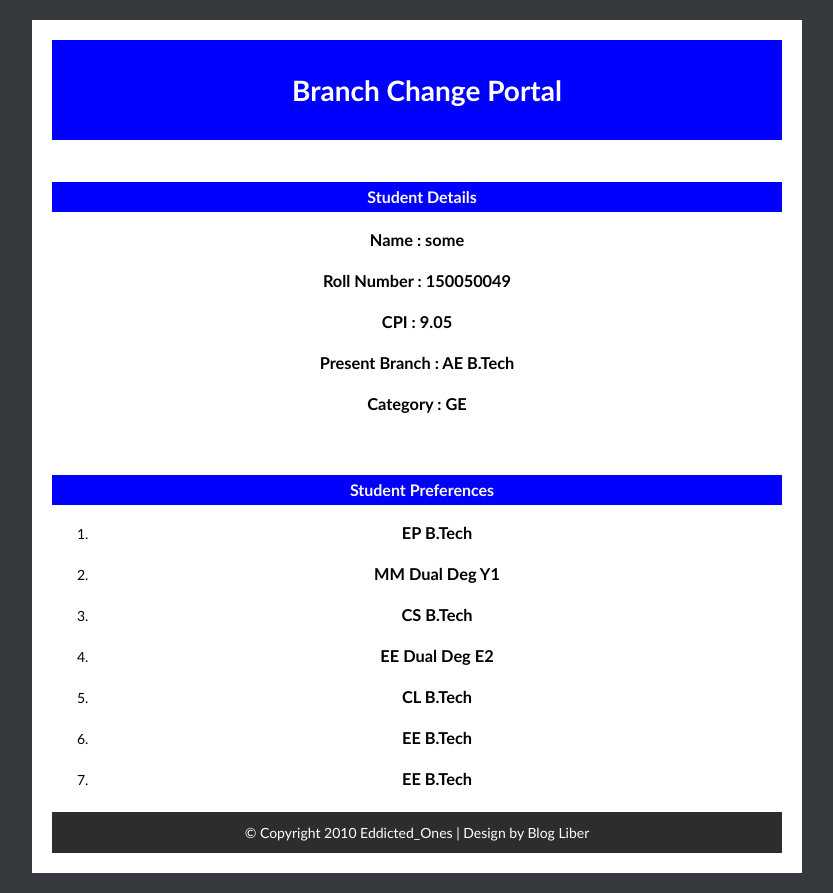
After one commit to vishal16babu/Django_Branch_Change_Application, a Django app: page /preference/1/ in a window 1280 px wide. The commit adds this page. Shown: the whole page, without its empty margins (223-1056 px from the left). Run offline with Django 3.2, Linux system fonts and the light colour scheme; data comes from the database, SQL or seed files in the repository; both versions use the stored data as it was after the commit.

Commit message:
created files for student page and his branch preferences

```diff
--- a/Project/bcapp/models.py
+++ b/Project/bcapp/models.py
@@ -35,9 +35,13 @@ class Student(models.Model):
 
 
 
-
 class Preference(models.Model):
     student = models.ForeignKey(Student)
     branch = models.CharField(max_length=9,choices=BRANCH_CHOICES,default=str(1))
     def __str__(self):              # __unicode__ on Python 2
         return listofprogs[int(self.branch)-1][0]
+
+def branchname(strin):
+    return listofprogs[int(strin)-1][0]
+def catname(strin):
+    return CAT_CHOICES[int(strin)-1][1]
--- /dev/null
+++ b/Project/bcapp/static/style.css
@@ -0,0 +1,165 @@
+body {
+font-family: "Trebuchet MS", sans-serif;
+line-height: 1.5;
+font-size: 14px;
+background: #36393D;
+margin: 0;
+padding: 0;
+}
+
+a { color: #0066cc; text-decoration: none;}
+a:hover { color: #880000; }
+
+h1 {
+margin: 0;
+padding-left: 20px;
+color: #ffffff;
+}
+h1 a { text-decoration: none; color: #ffffff; }
+h1 a:hover { border-bottom: 1px solid #F9F7ED; color: #F9F7ED; }
+
+#wrap {
+width: 730px;
+margin: 20px auto;
+background: #ffffff;
+padding: 20px;
+}
+
+#header {
+background: #0000ff;
+height: 100px;
+line-height: 100px;
+}
+
+#menu {
+background: #356AA0;
+height: 30px;
+line-height: 30px;
+}
+
+#menu ul {
+list-style-type: none;
+margin: 0;
+padding-left: 0px;
+}
+#menu ul li {
+display: block;
+float: left;
+}
+#menu ul li a {
+display: block;
+padding: 0 10px 0 10px;
+text-decoration: none;
+color: #fff;
+font-size: 13px;
+font-weight: 600;
+}
+#menu ul li a:hover {
+color: #fff;
+background: #CF4D4F;
+}
+
+#content {
+float: right;
+width: 480px;
+background: #F9F7ED;
+margin-top: 20px;
+}
+ h2 {
+margin: 0;
+color: #F9F7ED;
+height: 30px;
+line-height: 30px;
+background: #0000fF;
+padding: 0 0 0 10px;
+font-size: 16px;
+}
+
+#content p { padding: 0 10px 10px 10px; color: #232323;}
+#content ul { padding: 0 20px 10px 30px; }
+
+#sidebar {
+float: left;
+margin-top: 20px;
+width: 230px;
+background: #eee;
+border-bottom: 5px solid #36393D;
+}
+
+#sidebar h3 {
+background: #2C2D2F;
+height: 30px;
+line-height: 30px;
+font-weight: 600;
+font-size: 14px;
+margin: 0; padding: 0 0 0 10px;
+color: #F9F7ED;
+}
+
+#sidebar p { padding: 0 10px 10px 10px; color: #232323; }
+
+#sidebar ul {
+padding: 10px 0 20px 30px;
+margin: 0;
+}
+
+#sidebar ul li {
+padding: 0;
+margin: 0;
+}
+
+#sidebar ul ul { padding: 2px 0 2px 20px; }
+
+#columns p { padding: 0 10px 10px 10px; color: #232323; }
+
+#columns h3 {
+background: #2C2D2F;
+height: 30px;
+line-height: 30px;
+font-weight: 600;
+font-size: 14px;
+margin: 0 0 0 0; padding: 0 0 0 10px;
+color: #F9F7ED;
+}
+
+#columns ul {
+padding: 15px 0 20px 30px;
+margin: 0;
+}
+
+#columns ul li {
+padding: 0;
+margin: 0;
+}
+
+#column1 {
+float: left;
+width: 230px;
+background: #FFFF88;
+margin-top: 20px;
+}
+#column2 {
+float: left;
+margin-left: 20px;
+width: 230px;
+background: #CDEB8B;
+margin-top: 20px;
+}
+#column3 {
+float: left;
+margin-left: 20px;
+width: 230px;
+background: #C3D9FF;
+margin-top: 20px;
+}
+
+#footer {
+background: #2C2D2F;
+padding: 10px 0;
+text-align: center;
+color: #fff;
+margin-top: 20px;
+}
+#footer p { padding: 0; margin: 0; }
+#footer a { color: #fff; }
+#footer a:hover { text-decoration: underline; }
--- a/Project/bcapp/templates/bcapp/index3.html
+++ b/Project/bcapp/templates/bcapp/index3.html
@@ -1,8 +1,9 @@
 {% extends "bcapp/index.html" %}
 {% block content %}
-<h1>New post</h1>
+
     <form method="POST" >{% csrf_token %}
         {{ form.as_p }}
+
         <button type="submit" class="save btn btn-default">Save</button>
     </form>
 <!-- uncomment to see lists
--- /dev/null
+++ b/Project/bcapp/templates/bcapp/index7.html
@@ -0,0 +1,220 @@
+{% load staticfiles %}
+<!DOCTYPE html>
+<!--
+<html >
+  <head>
+    <meta charset="UTF-8">
+    <title> Welcome {{ student.name }}</title>
+
+
+    <link rel="stylesheet" href="{% static "css/normalize.css" %}">
+
+    <link rel='stylesheet prefetch' href='{% static "css/font-awesome.min.css" %}'>
+
+        <link rel="stylesheet" href="{% static "css/style.css" %}">
+
+
+
+
+  </head>
+
+  <body>
+
+    <div class="logmod">
+
+ uncomment to see lists
+
+        {% for joke in students %}
+            <a href = "{% url "post_detail" pk=joke.pk %}"> {{ joke }} </a>
+            <br>
+            <br>
+            {% for shake in prefers %}
+                {% if shake.student == joke %}
+                    {{ shake }}
+                    <br>
+                {% endif %}
+            {% endfor %}
+            <br>
+            <br>
+            <br>
+        {% endfor %}
+
+
+</div>
+    <script src='{% static "js/jquery.min.js" %}'></script>
+
+        <script src="{% static "js/index.js" %}"></script>
+
+
+
+
+  </body>
+</html>   -->
+
+
+
+
+
+
+
+
+
+<!DOCTYPE html PUBLIC "-//W3C//DTD XHTML 1.0 Strict//EN"
+    "http://www.w3.org/TR/xhtml1/DTD/xhtml1-strict.dtd">
+<html xmlns="http://www.w3.org/1999/xhtml" xml:lang="en" lang="en">
+<head>
+<meta http-equiv="content-type" content="text/html; charset=utf-8" />
+<link rel="stylesheet" type="text/css" href="{% static "style.css" %}" />
+<title>Welcome {{ student.name }}</title>
+</head>
+<body>
+
+<div id="wrap">
+
+<div id="header">
+<h1><center>Branch Change Portal</center></h1>
+</div>
+<!--
+<div id="menu">
+<ul>
+<li><a href="index.html">730px Version</a></li>
+<li><a href="940px.html">940px Version</a></li>
+<li><a href="without730px.html">Without footer columns(730px)</a></li>
+<li><a href="without940px.html">Without footer columns(940px)</a></li>
+</ul>
+</div>
+-->
+<div >
+<br>
+<br>
+<h2><center>Student Details</center></h2>
+<center>
+<h3>
+Name : {{ student.name }}
+</h3>
+
+<h3>
+Roll Number : {{ student.roll_number }}
+</h3>
+<h3>
+CPI : {{ student.CPI }}
+</h3>
+<h3>
+Present Branch : {{ branch }}
+</h3>
+<h3>
+Category : {{ cat }}
+</h3>
+</center>
+<br>
+<br>
+<h2><center>Student Preferences</center></h2>
+<ol>
+{% for branc in prefers %}
+    <center><li><h3>{{ branc }}</h3></li></center>
+{% endfor %}
+</ol>
+</div>
+<!--
+<div id="sidebar">
+<h3>Menu Navigation</h3>
+<ul>
+<li><a href="#">Proin at</a></li>
+<li><a href="#">Class aptent taciti</a></li>
+<li><a href="#">Morbi in dolor</a></li>
+<li><a href="#">Praesent ultricies</a></li>
+<li><a href="#">Aenean euismod</a></li>
+<li><a href="#">Donec sempe</a></li>
+<li><a href="#">Suspendisse potenti</a></li>
+</ul>
+
+<h3>Useful Resources</h3>
+<ul>
+<li><a href="http://www.oldwisdom.info">Old Wisdom</a></li>
+<li><a href="http://www.supplies4pets.info">Supplies for Pets</a></li>
+<li><a href="http://www.viennasights.info">Vienna Sightseeing</a></li>
+<li><a href="http://www.barcelonasightseeing.info">Barcelona, Spain</a></li>
+<li><a href="http://www.amsterdamsightseeing.info">Amsterdam</a></li>
+<li><a href="http://www.francesightseeing.info">French Cities</a></li>
+</ul>
+
+</div>
+
+<div style="clear: both;"> </div>
+
+<div id="columns">
+
+<div id="column1">
+<h3>Latest Articles</h3>
+<ul>
+<li><a href="#">Proin at</a></li>
+<li><a href="#">Class aptent taciti</a></li>
+<li><a href="#">Morbi in dolor</a></li>
+<li><a href="#">Praesent ultricies</a></li>
+<li><a href="#">Aenean euismod</a></li>
+<li><a href="#">Donec sempe</a></li>
+<li><a href="#">Suspendisse potenti</a></li>
+</ul>
+</div>
+
+<div id="column2">
+<h3>Subscribe</h3>
+<p>
+Suspendisse potenti. Aliquam hendrerit elit in leo tempor eu molestie orci molestie. Morbi in dolor dolor, eget aliquet turpis. Praesent ultricies velit ac ipsum tristique blandit. Lorem ipsum dolor sit amet, consectetur adipiscing elit.
+</p>
+</div>
+
+<div id="column3">
+<h3>Friends</h3>
+<ul>
+<li><a href="http://www.florencesightseeing.info">Florence Sightseeing</a></li>
+<li><a href="http://www.ithappened.info">It Happened</a></li>
+<li><a href="http://www.anciv.info">Ancient Civilizations</a></li>
+<li><a href="http://www.medievaltimes.info">Medieval History</a></li>
+<li><a href="http://www.healthhive.info">Health Information</a></li>
+<li><a href="http://www.budgettraveladvice.info">Traveling on a Budget</a></li>
+</ul>
+</div>
+
+<div style="clear: both;"> </div>
+
+</div>
+-->
+
+
+<div class="logmod">
+
+<!-- uncomment to see lists
+
+        {% for joke in students %}
+            <a href = "{% url "post_detail" pk=joke.pk %}"> {{ joke }} </a>
+            <br>
+            <br>
+            {% for shake in prefers %}
+                {% if shake.student == joke %}
+                    {{ shake }}
+                    <br>
+                {% endif %}
+            {% endfor %}
+            <br>
+            <br>
+            <br>
+        {% endfor %} -->
+        {% block content %}
+        {% endblock %}
+
+</div>
+    <script src='{% static "js/jquery.min.js" %}'></script>
+
+        <script src="{% static "js/index.js" %}"></script>
+
+
+
+<div id="footer">
+<p>&copy; Copyright 2010 Eddicted_Ones | Design by <a href="http://www.blogliber.com">Blog Liber</a></p>
+</div>
+
+</div>
+
+</body>
+</html>
--- a/Project/bcapp/urls.py
+++ b/Project/bcapp/urls.py
@@ -6,8 +6,8 @@ urlpatterns = [
     url(r'^$', views.login, name='login'),
     url(r'^account_created/$', views.account_created, name='account_created'),
     url(r'^create/$',views.create_account, name='create_account'),
-    url(r'^details/(?P<pk>[0-9]+)/$',views.details, name='details'),
-
+    url(r'^create/details/(?P<pk>[0-9]+)/$',views.details, name='details'),
+    url(r'^preference/(?P<pk>[0-9]+)/$',views.preference, name ='preference')
     #url(r'^post/new/(?P<pk>[0-9]+)/$', views.post_new, name='post_new'),
 
 ]
--- a/Project/bcapp/views.py
+++ b/Project/bcapp/views.py
@@ -1,5 +1,5 @@
 from django.shortcuts import render , get_object_or_404
-from .models import Student , User
+from .models import Student , User , branchname , catname
 from .models import Preference
 from .forms import StudentForm , PreferenceForm , UserForm
 from django.forms.formsets import formset_factory
@@ -36,7 +36,7 @@ def account_created(request):
 def details(request, pk):
 
 	if request.method == "POST":
-		form = UserForm(request.POST)
+		form = StudentForm(request.POST)
 		if form.is_valid() :
 			user = form.save(commit=False)
 			user.login = User.objects.get(pk=pk)
@@ -45,7 +45,7 @@ def details(request, pk):
 	else:
 		form = StudentForm()
 
-	return render(request, 'bcapp/index3.html', {'form': form})
+	return render(request, 'bcapp/index6.html', {'form': form})
 
 
 
@@ -57,7 +57,7 @@ def login(request):
 			q_set = Student.objects.filter(login__username=user.username )
 			for stud in q_set :
 				if stud.login.password == user.password :
-					return redirect('bcapp.views.preference', pk=stud.pk)
+					return redirect('preference', pk=stud.pk)
 					break
 			return redirect('bcapp.views.login')
 
@@ -65,7 +65,7 @@ def login(request):
 	else:
 		form = UserForm()
 
-	return render(request, 'bcapp/index3.html', {'form': form})
+	return render(request, 'bcapp/index1.html', {'form': form})
 
 
 def create_account(request):
@@ -74,11 +74,12 @@ def create_account(request):
 		if form.is_valid() :
 			user = form.save(commit=False)
 			u = User(username=user.username , password = user.password)
-			return redirect( 'bcapp.views.details' , pk=u.pk )
+			u.save()
+			return redirect( 'details' , pk=u.pk )
 	else:
 		form = UserForm()
 
-	return render(request, 'bcapp/index3.html', {'form': form})
+	return render(request, 'bcapp/index5.html', {'form': form})
 
 
 
@@ -88,4 +89,7 @@ def create_account(request):
 
 def preference(request , pk):
 	student = Student.objects.get(pk=pk)
-	return render(request, 'bcapp/index2.html', {'student': student})
+	branch = branchname(student.present_branch)
+	cat = catname(student.category)
+	prefers = Preference.objects.filter(student=student)
+	return render(request, 'bcapp/index7.html', {'student': student , 'branch': branch , 'cat': cat , 'prefers': prefers})
```
Also changed, not shown: Project/bcapp/templates/bcapp/index1.html (+19 -42 lines), Project/bcapp/templates/bcapp/index5.html (added, +57 -0 lines), Project/bcapp/templates/bcapp/index6.html (added, +79 -0 lines), Project/db.sqlite3, 4 other files.
